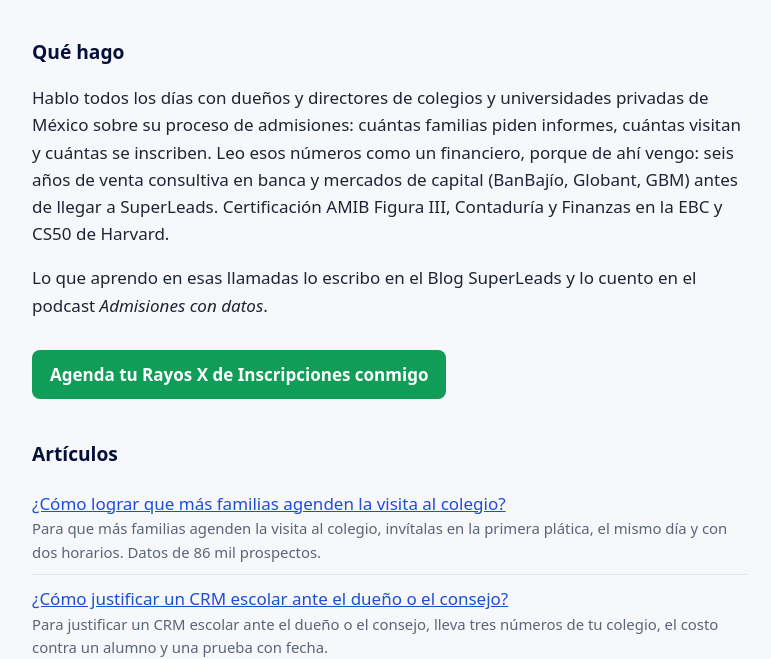
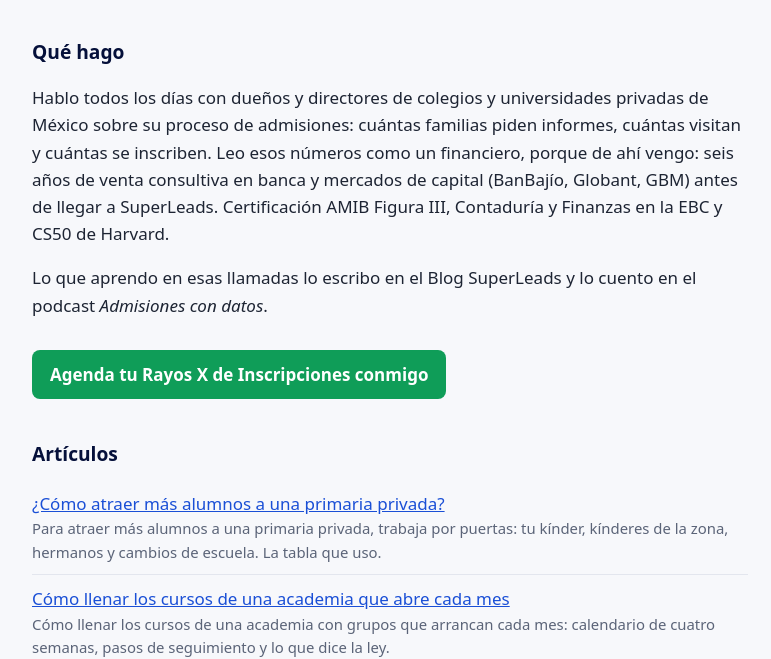
Before and after one commit to victorgalloo/victorgalloo.github.io, a plain HTML site: page index.html in a window 1280 px wide. Shown: the part 295-954 px from the top of the page, without its empty margins (250-1021 px from the left). Drawn offline with Linux system fonts and the light colour scheme.

Commit message:
Artículo: ¿Cómo atraer más alumnos a una primaria privada?

```diff
--- a/index.html
+++ b/index.html
@@ -42,6 +42,8 @@ footer{margin-top:44px;color:var(--su);font-size:.9rem}
 
   <h2>Artículos</h2>
   <ul>
+      <li><a href="https://blog.superleads.mx/post/alumnos-en-primaria">¿Cómo atraer más alumnos a una primaria privada?</a><span>Para atraer más alumnos a una primaria privada, trabaja por puertas: tu kínder, kínderes de la zona, hermanos y cambios de escuela. La tabla que uso.</span></li>
+      <li><a href="https://blog.superleads.mx/post/llenar-cursos-academia">Cómo llenar los cursos de una academia que abre cada mes</a><span>Cómo llenar los cursos de una academia con grupos que arrancan cada mes: calendario de cuatro semanas, pasos de seguimiento y lo que dice la ley.</span></li>
       <li><a href="https://blog.superleads.mx/post/agendar-visitas">¿Cómo lograr que más familias agenden la visita al colegio?</a><span>Para que más familias agenden la visita al colegio, invítalas en la primera plática, el mismo día y con dos horarios. Datos de 86 mil prospectos.</span></li>
       <li><a href="https://blog.superleads.mx/post/justificar-un-crm">¿Cómo justificar un CRM escolar ante el dueño o el consejo?</a><span>Para justificar un CRM escolar ante el dueño o el consejo, lleva tres números de tu colegio, el costo contra un alumno y una prueba con fecha.</span></li>
       <li><a href="https://blog.superleads.mx/post/caso-de-exito-universidad">Caso de éxito CRM educativo: universidad de 3% a 4.52%</a><span>Caso de éxito de CRM educativo: la Universidad Católica de Cuenca pasó de 3% a 4.52% de conversión de prospecto a inscrito en menos de dos meses.</span></li>
```
